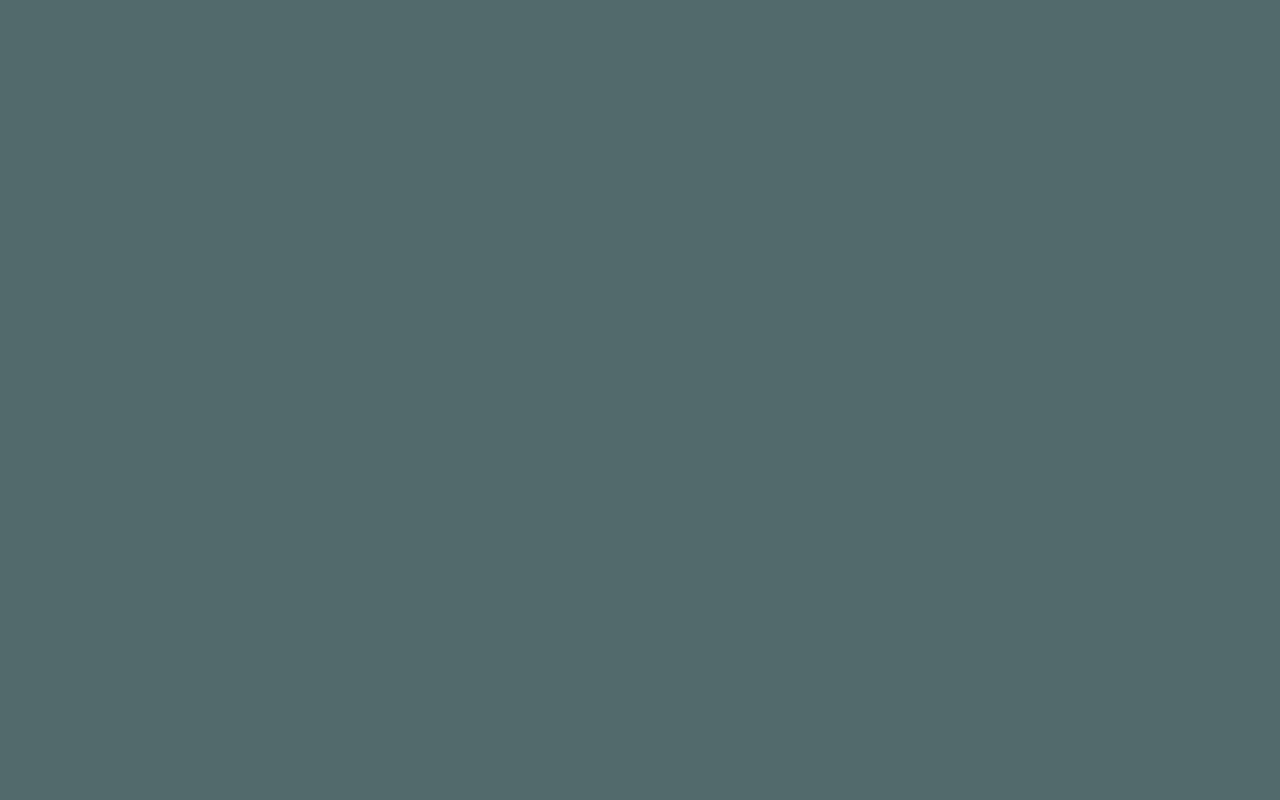
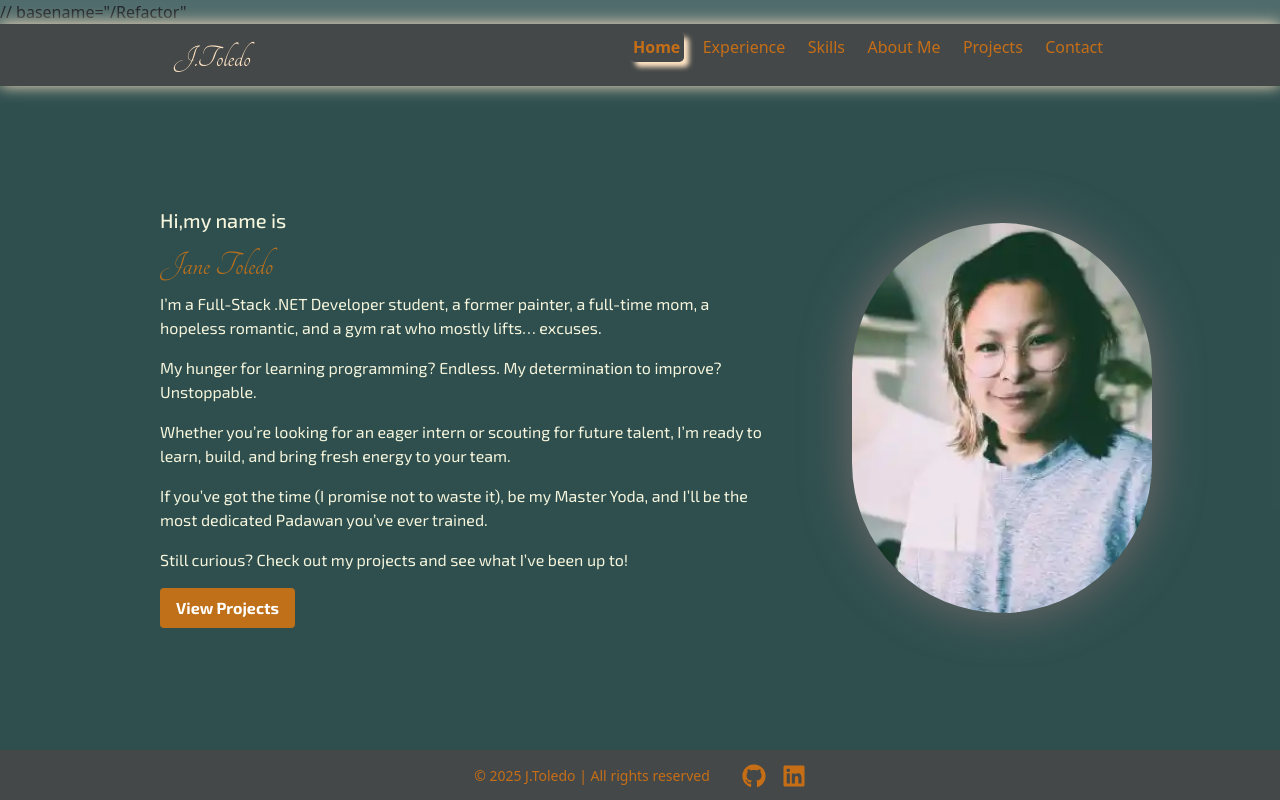
Before and after one commit to jyneto/Refactor, a React (Vite) app: page / in a window 1280 px wide. Built offline with nearby package versions, Linux system fonts and the light colour scheme.

Commit message:
start page trial

```diff
--- a/src/App.jsx
+++ b/src/App.jsx
@@ -10,7 +10,8 @@ import Contact from "./pages/Contact";
 
 function App() {
   return (
-    <Router basename="/Refactor">
+    <Router >
+    //  basename="/Refactor"
       <Navbar />
       <main className="main-content">
         <Routes >
--- a/vite.config.js
+++ b/vite.config.js
@@ -5,7 +5,7 @@ import { resolve } from 'path';
 // https://vite.dev/config/
 export default defineConfig({
   plugins: [react()],
-  base: '/Refactor/',
+  base: '/Refactor',
   build: {
     rollupOptions: {
       input: {
```
